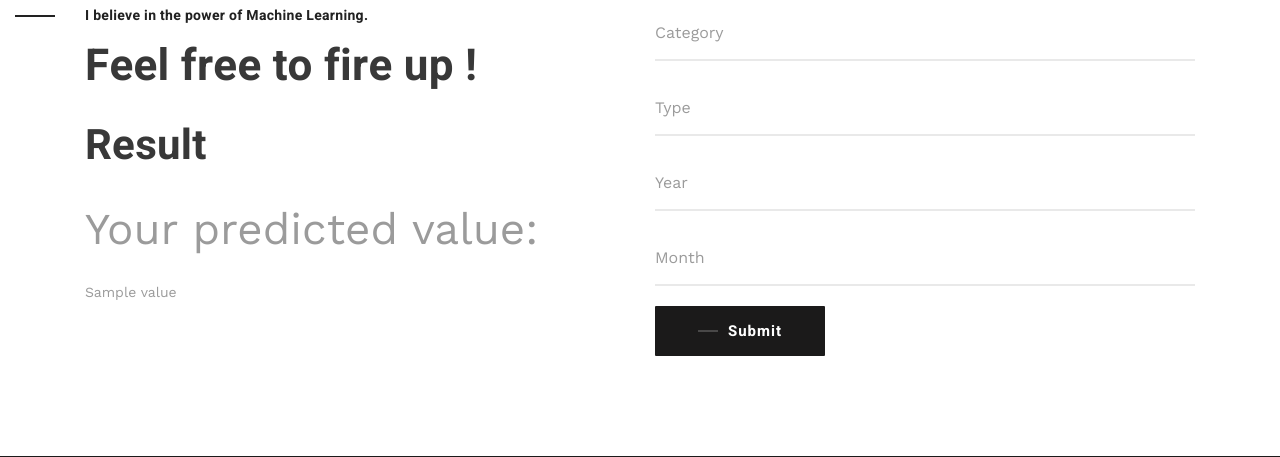
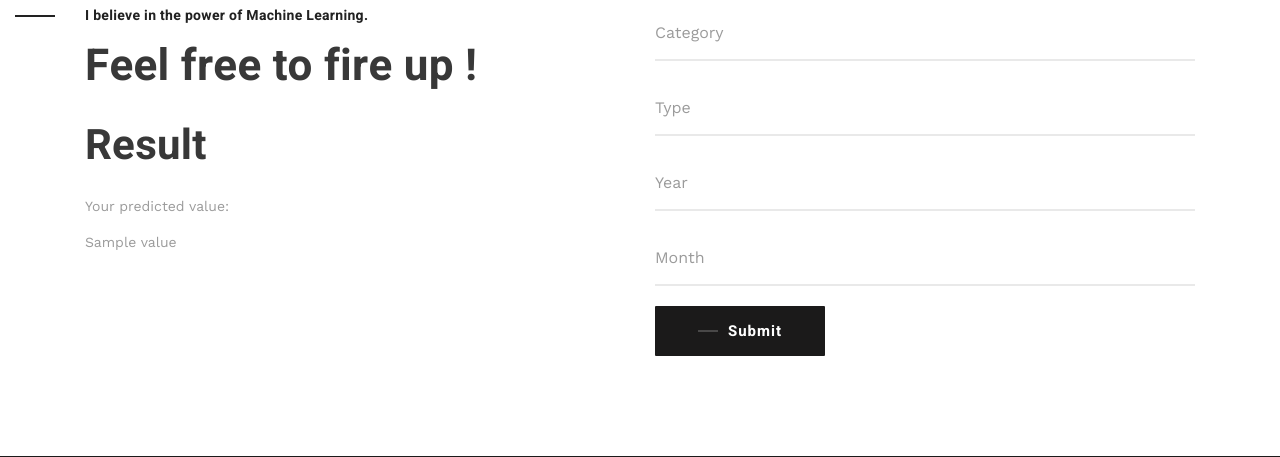
Before and after one commit to HiteshG/DPS_AIChallenge, a Flask app: template templates/index.html in a window 1280 px wide. Shown: the part 144-601 px from the top of the page. Run offline with Flask 2, Linux system fonts and the light colour scheme; the template is opened without the code that fills it: most values are stand-ins (such as "Sample title", 1, 10 or a date in 2020); some libraries are stand-ins or nearby versions.

Commit message:
Update index.html

```diff
--- a/templates/index.html
+++ b/templates/index.html
@@ -49,7 +49,7 @@
             <h3 class="heading-title">Feel free to fire up !</h3>
             <h2> Result</h2>
             {% if value %}
-              <p class="heading-title"> Your predicted value:</p> {{value}}
+              <p> Your predicted value:</p> {{value}}
             {% endif %}
 
           </div><!-- /.col-lg-6 -->
```
